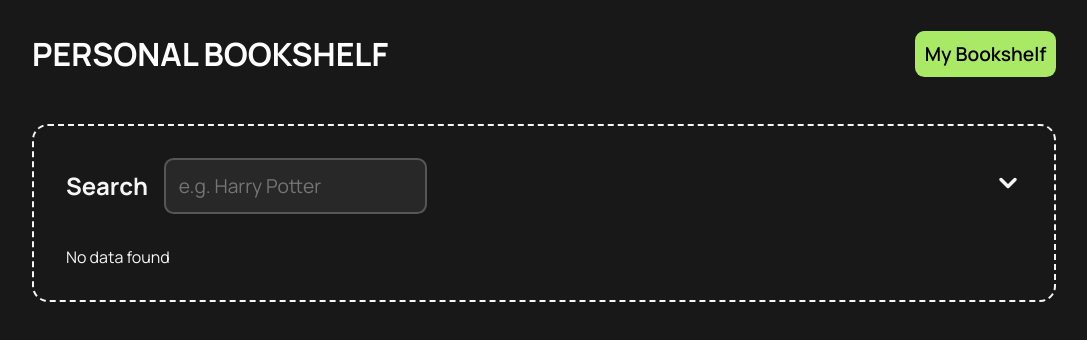
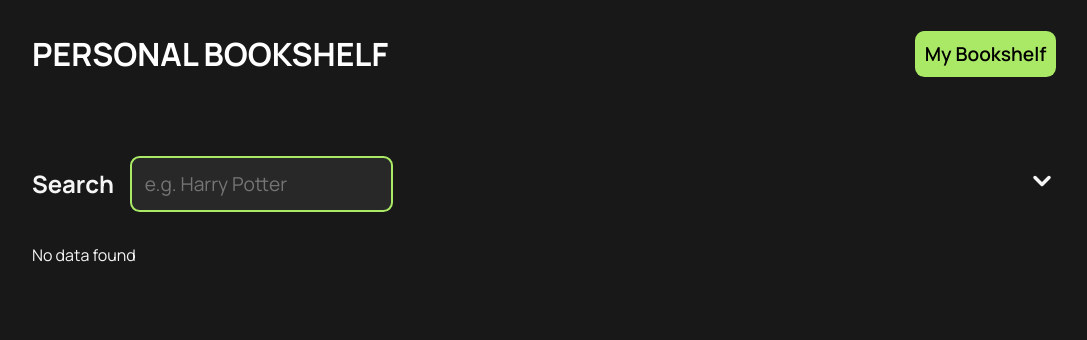
Before and after one commit to manjhss/ME-frontend-assessment, a React (Create React App) app: page / in a window 1280 px wide. Shown: the top 340 px of the page, without its empty margins (96-1183 px from the left). Built offline with nearby package versions, Linux system fonts and the light colour scheme.

Commit message:
minor fixes

```diff
--- a/src/App.css
+++ b/src/App.css
@@ -47,12 +47,10 @@ button a {
 }
 
 .pt-2 {
-	padding: 2rem;
+	padding: 2rem 0;
 }
 
 section {
-	border: 2px dashed;
-	border-radius: 1rem;
 	margin: 1rem 0;
 }
 
@@ -130,5 +128,3 @@ section {
 .button:hover {
 	background: #aae966e7;
 }
-
-/* BOOKSHELF */
--- a/src/QueryInput.js
+++ b/src/QueryInput.js
@@ -23,6 +23,7 @@ function QueryInput({ fetchData, setBooksData }) {
 				className="search-input"
 				placeholder="e.g. Harry Potter"
 				onChange={(e) => setSearchTerm(e.target.value)}
+				autoFocus
 			/>
 		</div>
 	);
```
